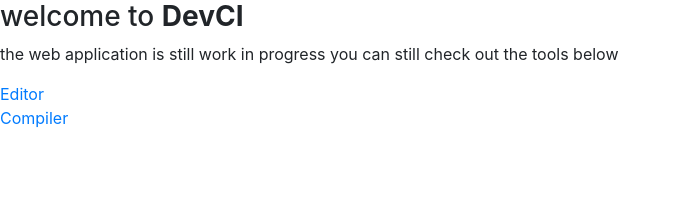
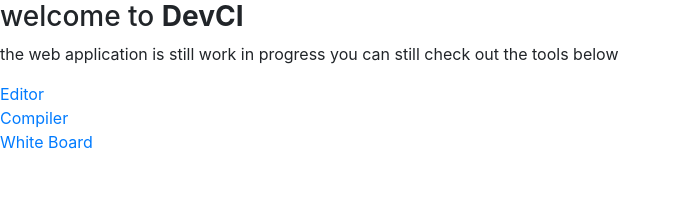
Before and after one commit to varunkumarnr/DevCI, a React (Create React App) app: page / in a window 1280 px wide. Shown: the top 222 px of the page, without its empty margins (0-681 px from the left). Built offline with nearby package versions, Linux system fonts and the light colour scheme.

Commit message:
board link to home page

```diff
--- a/src/pages/Home.js
+++ b/src/pages/Home.js
@@ -12,6 +12,8 @@ export const Home = () => {
       </p>
       <Link to='./editor'>Editor</Link> <br></br>
       <Link to='./compiler'>Compiler</Link>
+      <br></br>
+      <Link to='./board'>White Board</Link>
     </div>
   );
 };
```
